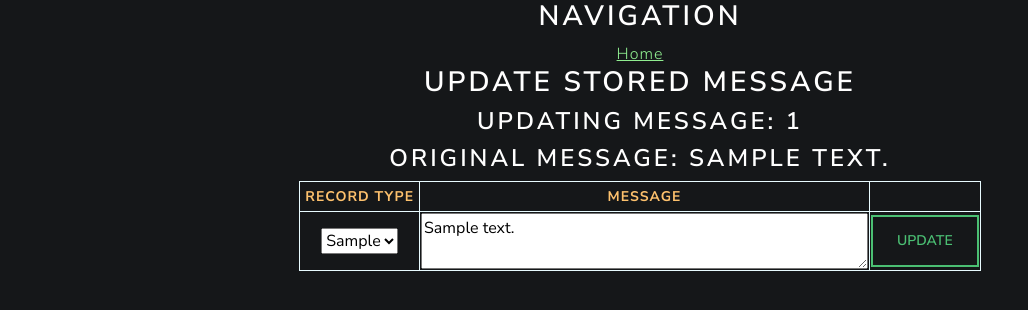
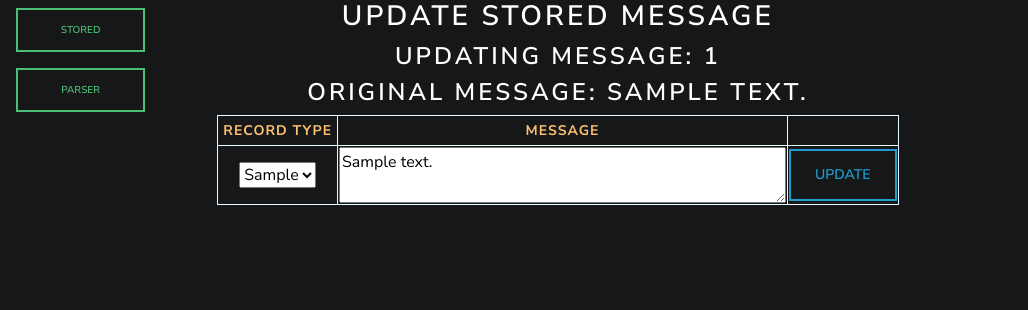
Before and after one commit to icefireturtle/legendparse, a Flask app: page /update/1 in a window 1280 px wide. Shown: the top 310 px of the page, without its empty margins (0-1028 px from the left). Run offline with Flask 3, Linux system fonts and the light colour scheme; tables that the repository leaves empty hold one stand-in row (values such as "Sample post"); some libraries are stand-ins or nearby versions.

Commit message:
made update buttons consistent across all areas in style with adjustments to update templates, added navigation all pages and removed old links and headers

```diff
--- a/legendparse/templates/index.html
+++ b/legendparse/templates/index.html
@@ -7,14 +7,12 @@
     <body>
         <div class="containter text-center">
             <div class="row">
-                <div class="col-2 d-flex align-items-center" align="right">
-                    <nav>
+                <div class="col-2 d-flex justify-content-center">
+                    <nav class="nav flex-column w-100 ms-auto">
                         {% include 'nav.html' %}
                     </nav>
                 </div>
                     <div class="col-md-auto" align="center">
-                        <h2><a href="/parser">Message and Parser Parameters</a></h2>
-                    <br />
                         <h2>Stored Messages</h2>
                     <table>
                         <thead>
--- a/legendparse/templates/update.html
+++ b/legendparse/templates/update.html
@@ -5,14 +5,14 @@
         <link rel="stylesheet" href="{{ url_for('static', filename='style.css')}}" />
     </head>
     <body>
-        <div align="center">
-            <div align="center">
-                <h2>Navigation</h2>
-                <nav>
-                    <a href="/">Home</a>
+        <div class="containter text-center">
+            <div class="row">
+                <div class="col-2 d-flex justify-content-center">
+                    <nav class="nav flex-column w-100 ms-auto">
+                        {% include 'nav.html' %}
                     </nav>
                 </div>
-            <div align="center">
+                <div class="col-md-auto" align="center">
                     <h2>Update Stored Message</h2>
                     <h3>Updating Message: {{id}}</h3>
                     <h3>Original Message: {{message}}</h3>
@@ -35,12 +35,13 @@
                                         {% endfor %}
                                     </select></td>
                                     <td style="line-height: 25px;"><textarea name="message" class="message">{{message}}</textarea></td>
-                                <td><button type="submit" class="btn btn-outline-success btn md">Update</button></td>
+                                    <td><button type="submit" class="btn btn-outline-info btn md">Update</button></td>
                                 </tr>
                             </tbody>
                         </table>
                     </form>
                 </div>
             </div>
+        </div>
     </body>
 </html>
```
Also changed, not shown: legendparse/templates/parser.html (+7 -6 lines), legendparse/templates/slicer.html (+7 -6 lines), legendparse/templates/update_field.html (+8 -7 lines). Lines whose indentation alone changed are shown as unchanged.
